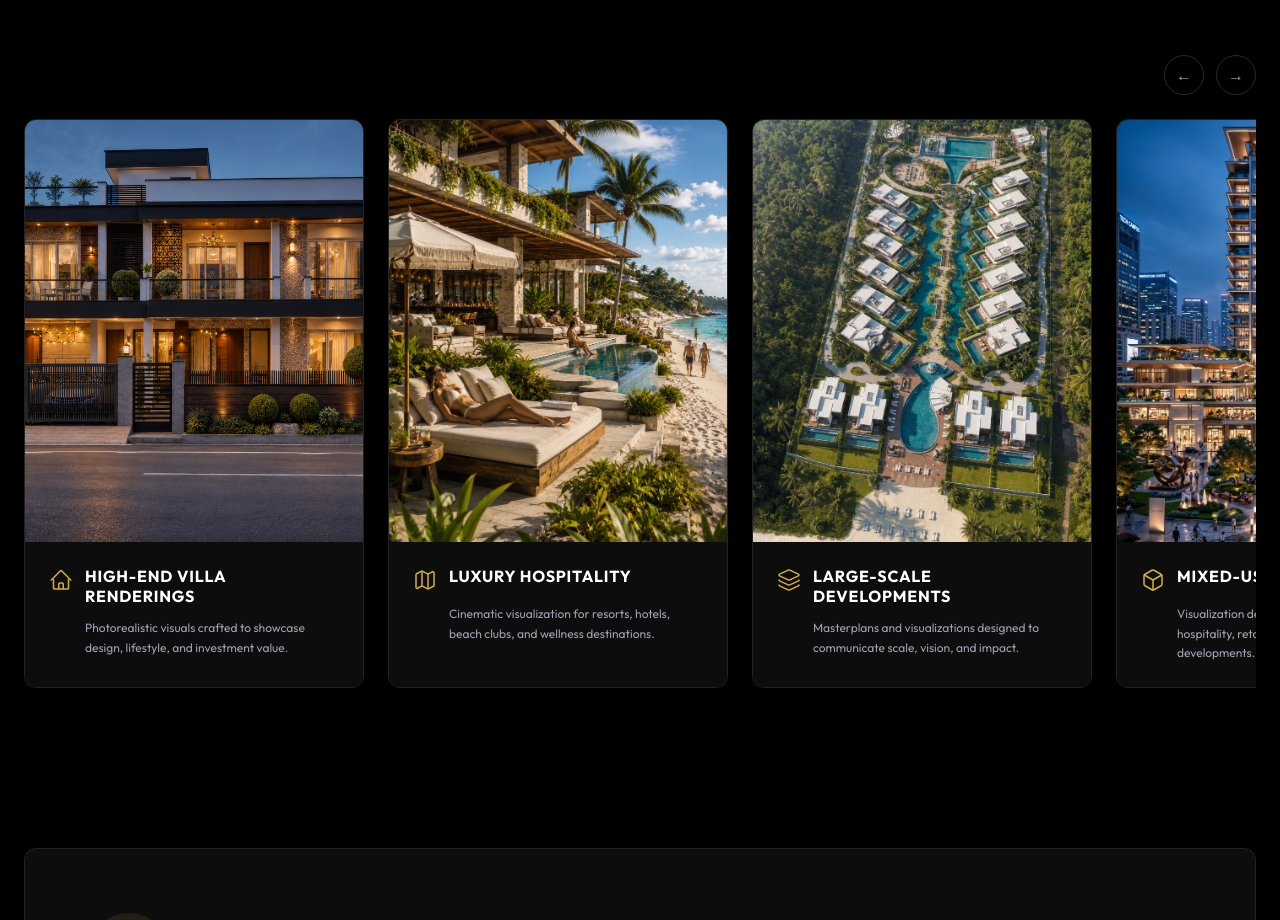
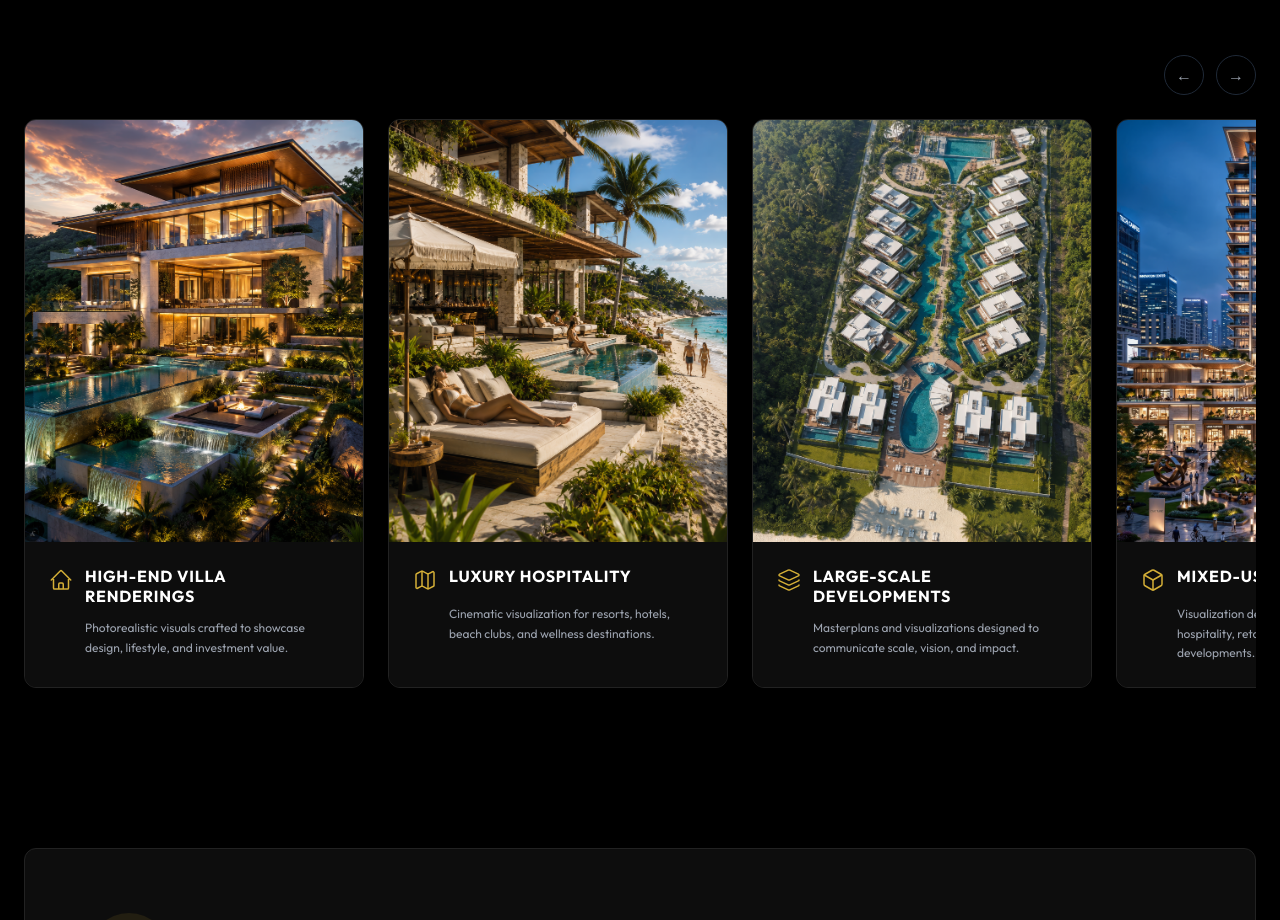
Before and after one commit to NDTindoy/pixelisland3d, a React (Vite) app: page /services in a window 1280 px wide. Shown: the part 1560-2480 px from the top of the page. Built offline with nearby package versions, Linux system fonts and the light colour scheme.

Commit message:
Update Services carousel image and header styling

```diff
--- a/src/pages/Services.jsx
+++ b/src/pages/Services.jsx
@@ -93,7 +93,7 @@ const Services = () => {
             <div className="min-w-[300px] md:min-w-[340px] max-w-[340px] snap-start">
               <div className="card p-0 overflow-hidden flex flex-col h-full bg-[#0d0d0d] border border-[#222] rounded-xl hover:border-gold/50 transition-all">
                 <div className="w-full aspect-[4/5] overflow-hidden">
-                  <img src="/assets/Project_05_Modern_Villa_CET.png" alt="High-End Villa Renderings" className="w-full h-full object-cover group-hover:scale-105 transition-transform duration-700" />
+                  <img src="/assets/Services_01_CET.png" alt="High-End Villa Renderings" className="w-full h-full object-cover group-hover:scale-105 transition-transform duration-700" />
                 </div>
                 <div className="p-6 flex flex-col gap-3 flex-grow bg-[#0d0d0d]">
                   <div className="flex items-start gap-3">
```
